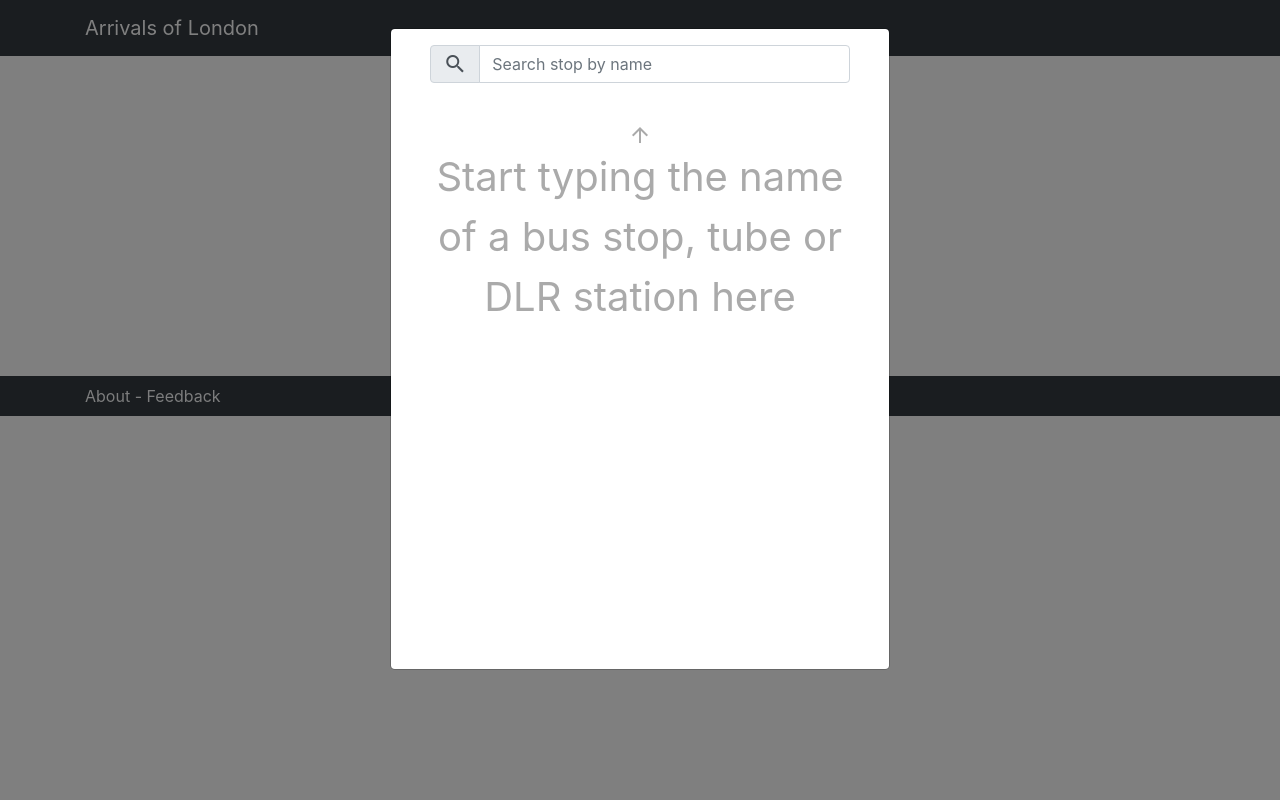
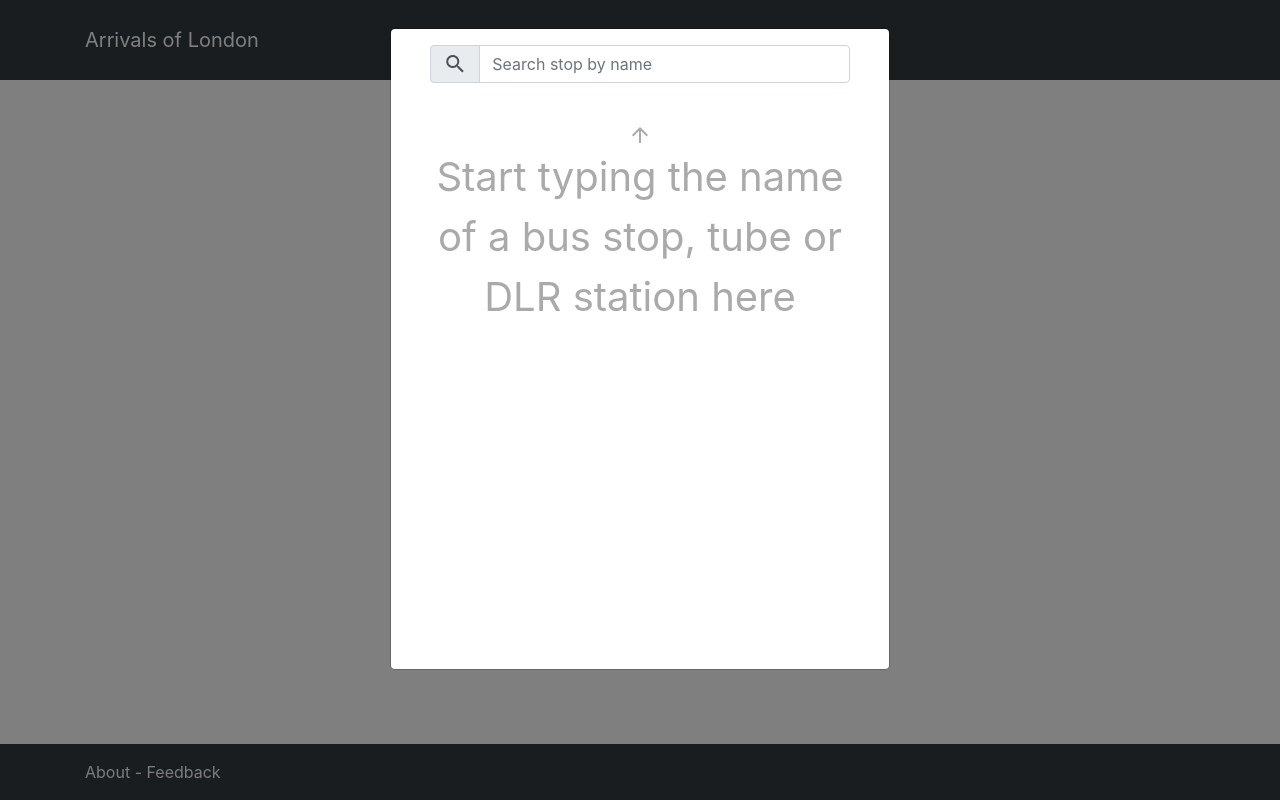
Before and after one commit to massimiliano76/tfl_arrivals, a Flask app: page / in a window 1280 px wide. Run offline with Flask 2, Linux system fonts and the light colour scheme; data that the repository does not hold is empty; some libraries are stand-ins or nearby versions.

Commit message:
Fixed bottom navbar placing and moved add button to its own row

```diff
--- a/tfl_arrivals/static/content/site.css
+++ b/tfl_arrivals/static/content/site.css
@@ -4,6 +4,14 @@ body {
 
 footer {
   position: absolute;
+}
+
+.top-navbar {
+    height: 10vh;
+}
+
+.bottom-navbar {
+  height: 7vh;
 }
 
 #page_title {
@@ -76,10 +84,16 @@ div.card-content {
     box-shadow: 0 2px 4px rgba(0,0,0, 0.42), 0 2px 4px rgba(0,0,0, 0.64);
 }
 
+.cardless-padding {
+    height: 83vh;
+    align-self: center;
+}
+
 #add_arrival_card {
     height: 20em;
     padding-right: 10px;
     padding-left: 10px;
+    align-self: center;
 }
 
 #add_button {
--- a/tfl_arrivals/static/scripts/arrivals.js
+++ b/tfl_arrivals/static/scripts/arrivals.js
@@ -76,7 +76,12 @@ function removeMonitoredStationDiv(naptan_id) {
     div = document.getElementById(naptan_id + "_arrivals");
     div.classList.remove("add-card");
     div.classList.add("remove-card");
-    setTimeout( () => {arrival_cards.removeChild(div)} , 500);
+    setTimeout( () => {
+        arrival_cards.removeChild(div);
+        if(getMonitoredStops().length == 0) {
+          add_arrival_card_container.classList.add("cardless-padding");
+        }
+    } , 500);
 }
 
 function displayStopData(naptan_id, stop_data) {
@@ -148,9 +153,12 @@ function fillArrivals(naptanId) {
 
 function refreshArrivalDivs(repeat = true) {
     let ms = getMonitoredStops();
-    if(ms.length == 0)
+    if(ms.length == 0) {
+      add_arrival_card_container.classList.add("cardless-padding");
       return false;
+    }
 
+    add_arrival_card_container.classList.remove("cardless-padding");
     let last_element = null;
     for (stop of ms) {
         let div = document.getElementById(stop + "_arrivals");
--- a/tfl_arrivals/templates/arrival_boards.html
+++ b/tfl_arrivals/templates/arrival_boards.html
@@ -36,6 +36,8 @@
       {% if naptan_id is defined %}
         {% include 'card.html' %}
       {% endif %}
+    </div>
+    <div class="row justify-content-center" id="add_arrival_card_container">
       <div class="col col-lg-4 col-md-6 col-12" id="add_arrival_card">
         <div class="add-card-content">
           <button id="add_button" type="button" class="btn btn-large invisible" data-toggle="modal" data-target="#stop_add_screen">
--- a/tfl_arrivals/templates/layout.html
+++ b/tfl_arrivals/templates/layout.html
@@ -38,7 +38,7 @@
 </head>
 
 <body>
-  <nav class="navbar navbar-expand-lg navbar-dark bg-dark">
+  <nav class="navbar navbar-expand-lg navbar-dark bg-dark top-navbar">
     <div class="container">
       <a class="navbar-brand" href="#">{{ title }}</a>
     </div>
@@ -81,7 +81,7 @@
     <script src="/static/scripts/add_stop.js"></script>
     {% endblock %}
 
-    <nav class="navbar navbar-fixed-bottom navbar-dark bg-dark">
+    <nav class="navbar navbar-dark bg-dark bottom-navbar">
       <div class="container">
         <a class="text-light" data-toggle="modal" data-target="#about">About - Feedback</a>
       </div>
```
